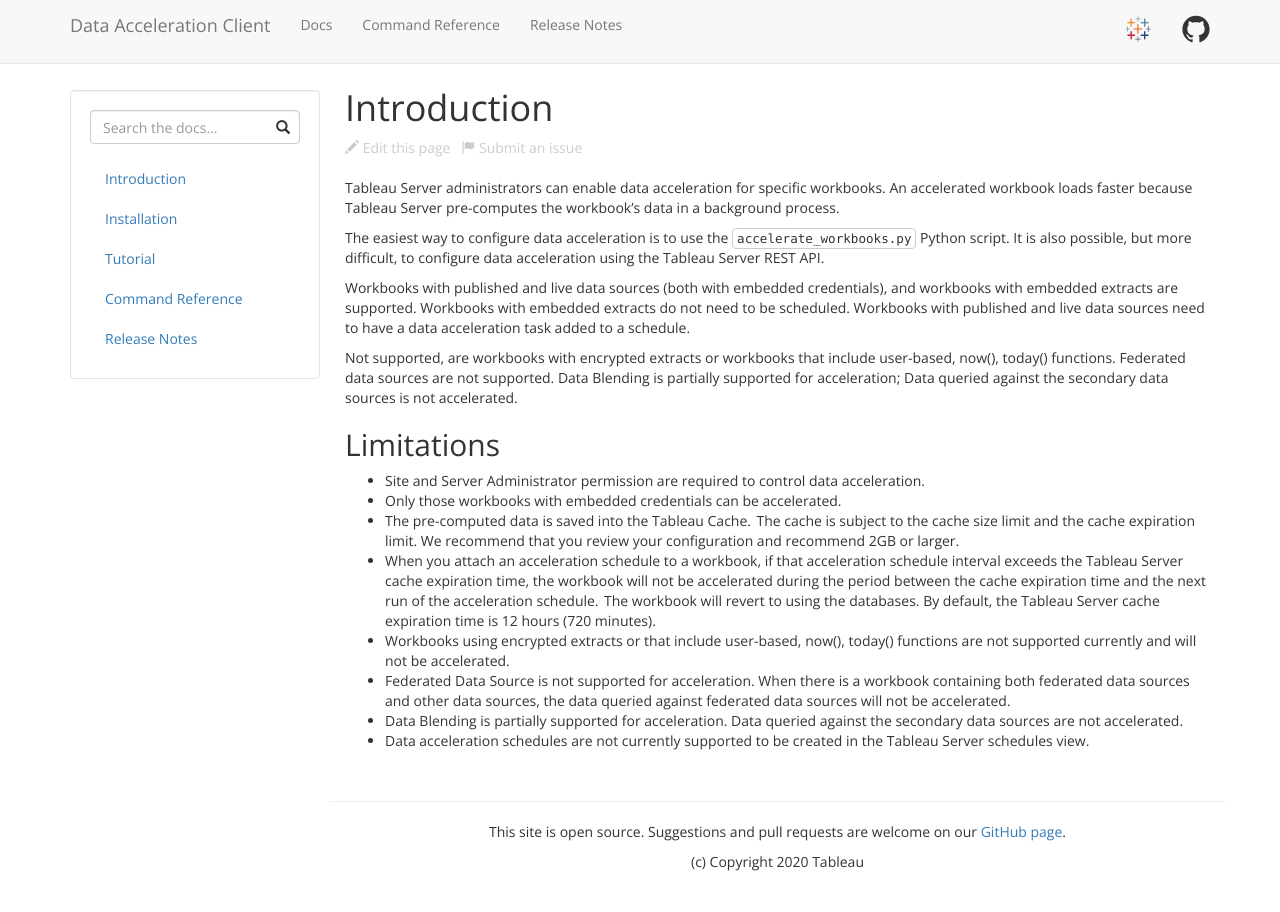
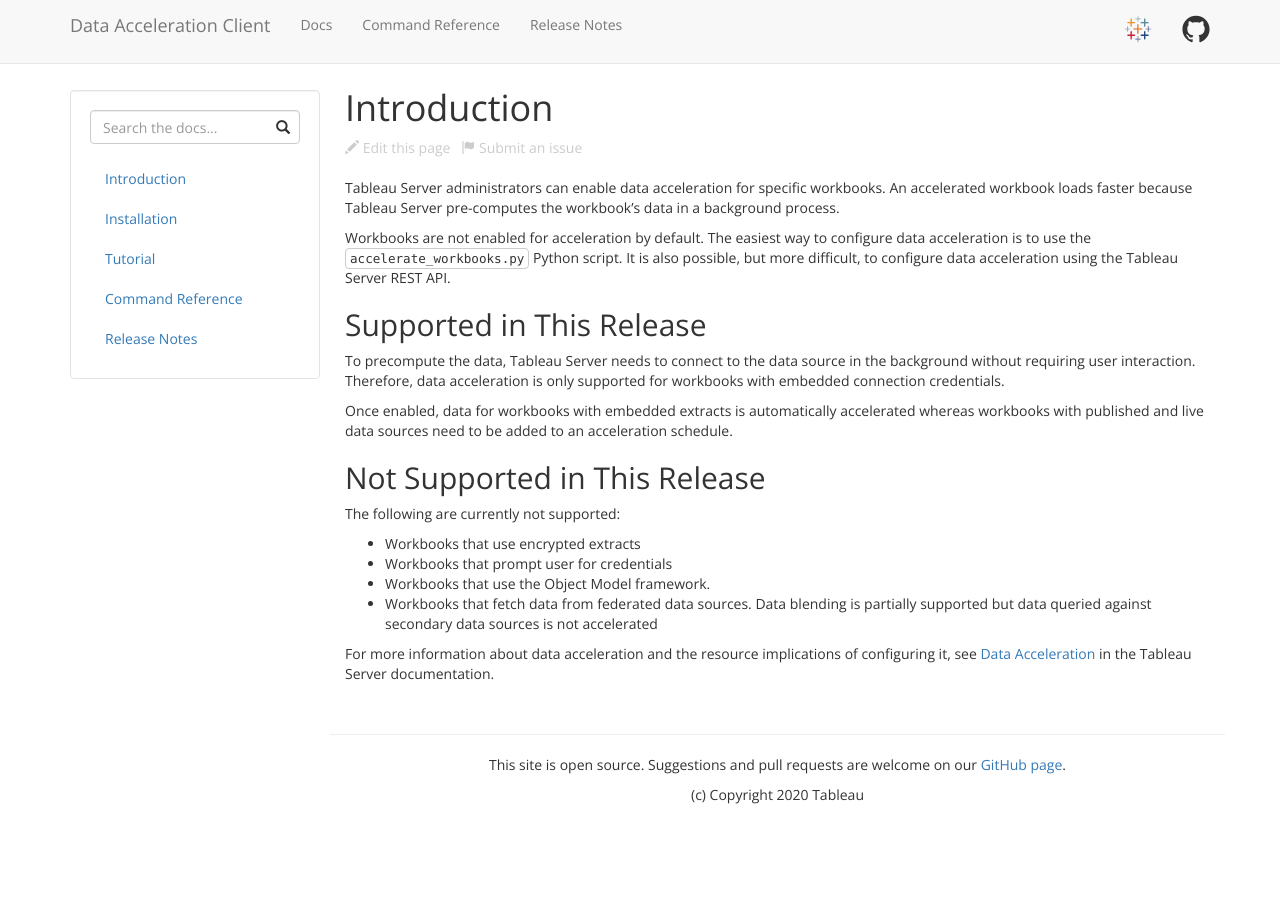
Before and after one commit to tableau/tableau-data-acceleration-client, a Jekyll site: the page built from docs/da_intro.md, in a window 1280 px wide. Built offline with Jekyll 4.4.1, drawn with Linux system fonts in a browser that asks for light colours; nearby versions of some CDN libraries.

Commit message:
update introduction

```diff
--- a/docs/da_intro.md
+++ b/docs/da_intro.md
@@ -5,19 +5,21 @@
 
 Tableau Server administrators can enable data acceleration for specific workbooks. An accelerated workbook loads faster because Tableau Server pre-computes the workbook's data in a background process.
 
-The easiest way to configure data acceleration is to use the `accelerate_workbooks.py` Python script. It is also possible, but more difficult, to configure data acceleration using the Tableau Server REST API.
+Workbooks are not enabled for acceleration by default. The easiest way to configure data acceleration is to use the `accelerate_workbooks.py` Python script. It is also possible, but more difficult, to configure data acceleration using the Tableau Server REST API.
 
-Workbooks with published and live data sources (both with embedded credentials), and workbooks with embedded extracts are supported. Workbooks with embedded extracts do not need to be scheduled. Workbooks with published and live data sources need to have a data acceleration task added to a schedule.
+## Supported in This Release
 
-Not supported, are workbooks with encrypted extracts or workbooks that include user-based, now(), today() functions. Federated data sources are not supported. Data Blending is partially supported for acceleration; Data queried against the secondary data sources is not accelerated.
+To precompute the data, Tableau Server needs to connect to the data source in the background without requiring user interaction. Therefore, data acceleration is only supported for workbooks with embedded connection credentials.
 
-## Limitations
+Once enabled, data for workbooks with embedded extracts is automatically accelerated whereas workbooks with published and live data sources need to be added to an acceleration schedule.
 
-* Site and Server Administrator permission are required to control data acceleration.
-* Only those workbooks with embedded credentials can be accelerated.
-* The pre-computed data is saved into the Tableau Cache.  The cache is subject to the cache size limit and the cache expiration limit. We recommend that you review your configuration and recommend 2GB or larger.
-* When you attach an acceleration schedule to a workbook, if that acceleration schedule interval exceeds the Tableau Server cache expiration time, the workbook will not be accelerated during the period between the cache expiration time and the next run of the acceleration schedule.  The workbook will revert to using the databases. By default, the Tableau Server cache expiration time is 12 hours (720 minutes).
-* Workbooks using encrypted extracts or that include user-based, now(), today() functions are not supported currently and will not be accelerated.
-* Federated Data Source is not supported for acceleration. When there is a workbook containing both federated data sources and other data sources, the data queried against federated data sources will not be accelerated.
-* Data Blending is partially supported for acceleration. Data queried against the secondary data sources are not accelerated.
-* Data acceleration schedules are not currently supported to be created in the Tableau Server schedules view.
+## Not Supported in This Release
+
+The following are currently not supported:
+
+* Workbooks that use encrypted extracts
+* Workbooks that prompt user for credentials
+* Workbooks that use the Object Model framework.
+* Workbooks that fetch data from federated data sources. Data blending is partially supported but data queried against secondary data sources is not accelerated
+
+For more information about data acceleration and the resource implications of configuring it, see [Data Acceleration](https://help.tableau.com/v2020.2/server/en-us/data_acceleration.htm) in the Tableau Server documentation.
```
